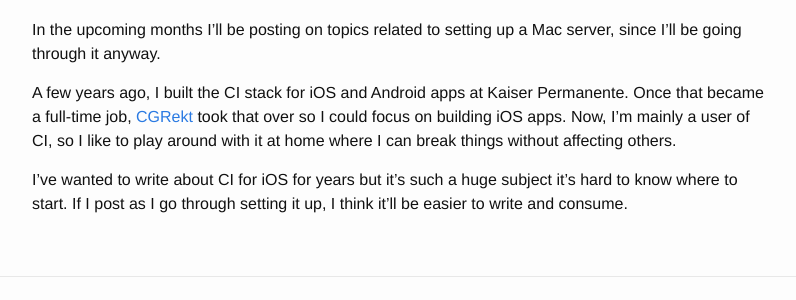
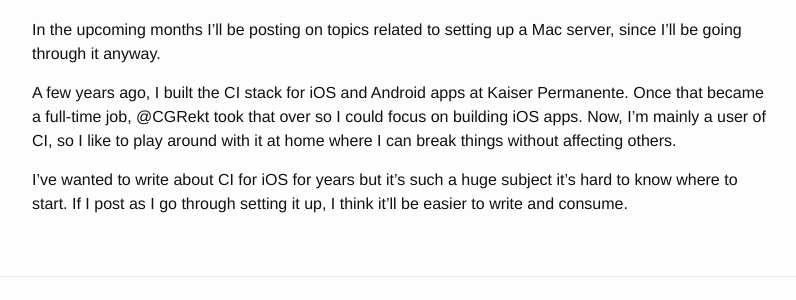
Before and after one commit to phatblat/reflog, a Jekyll site: the page built from www/_posts/2015-12-31-mac-mini-server.markdown, in a window 1280 px wide and 900 px high, scrolled down 1816 px. Shown: the part 446-746 px from the top of the window, without its empty margins (238-1034 px from the left). Built offline with Jekyll 4.4.1, drawn with Linux system fonts in a browser that asks for light colours; part of the change alters nothing that is shown.

```diff
--- a/www/_posts/2015-12-31-mac-mini-server.markdown
+++ b/www/_posts/2015-12-31-mac-mini-server.markdown
@@ -50,6 +50,6 @@ What the heck am I going to do with this? I have a few things in mind:
 
 In the upcoming months I'll be posting on topics related to setting up a Mac server, since I'll be going through it anyway.
 
-A few years ago, I built the CI stack for iOS and Android apps at Kaiser Permanente. Once that became a full-time job, [CGRekt](https://twitter.com/CGRekt) took that over so I could focus on building iOS apps. Now, I'm mainly a user of CI, so I like to play around with it at home where I can break things without affecting others.
+A few years ago, I built the CI stack for iOS and Android apps at Kaiser Permanente. Once that became a full-time job, @CGRekt took that over so I could focus on building iOS apps. Now, I'm mainly a user of CI, so I like to play around with it at home where I can break things without affecting others.
 
 I've wanted to write about CI for iOS for years but it's such a huge subject it's hard to know where to start. If I post as I go through setting it up, I think it'll be easier to write and consume.
```
